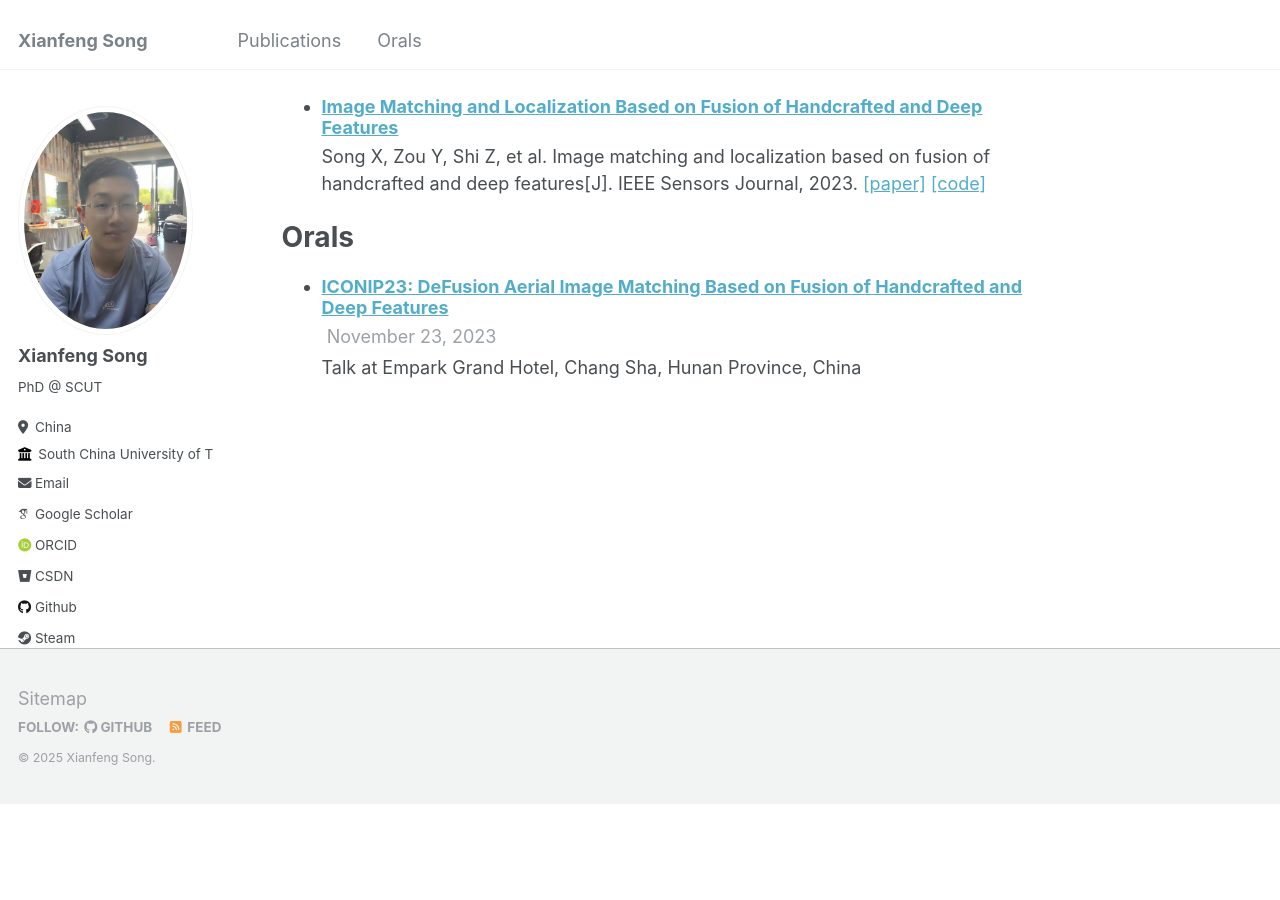
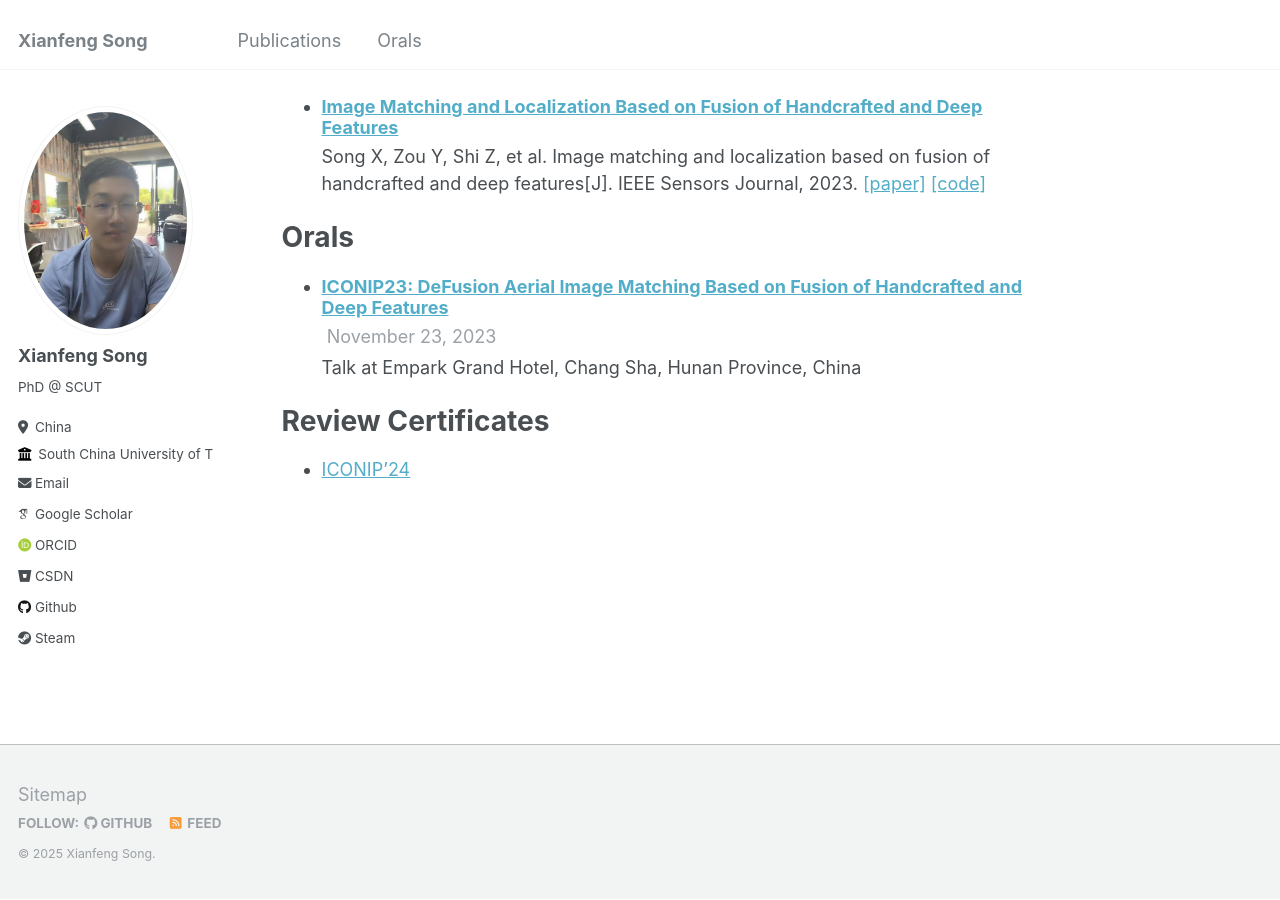
Before and after one commit to songxf1024/songxf1024.github.io, a Jekyll site: the page built from _pages/about.md, in a window 1280 px wide and 900 px high, scrolled down 755 px. Built offline with Jekyll 4.4.1, drawn with Linux system fonts in a browser that asks for light colours; some web fonts are replaced; before the commit the page ends 1558 px from its top, so only the background shows below that.

Commit message:
Update about.md

```diff
--- a/_pages/about.md
+++ b/_pages/about.md
@@ -35,3 +35,8 @@ Orals
   <ul>{% for post in site.talks reversed %}
     {% include archive-single-talk-cv.html  %}
   {% endfor %}</ul>
+
+
+Review Certificates
+======
+- [ICONIP'24](https://github.com/songxf1024/songxf1024.github.io/blob/main/files/Review%20Certificate.pdf)
```
